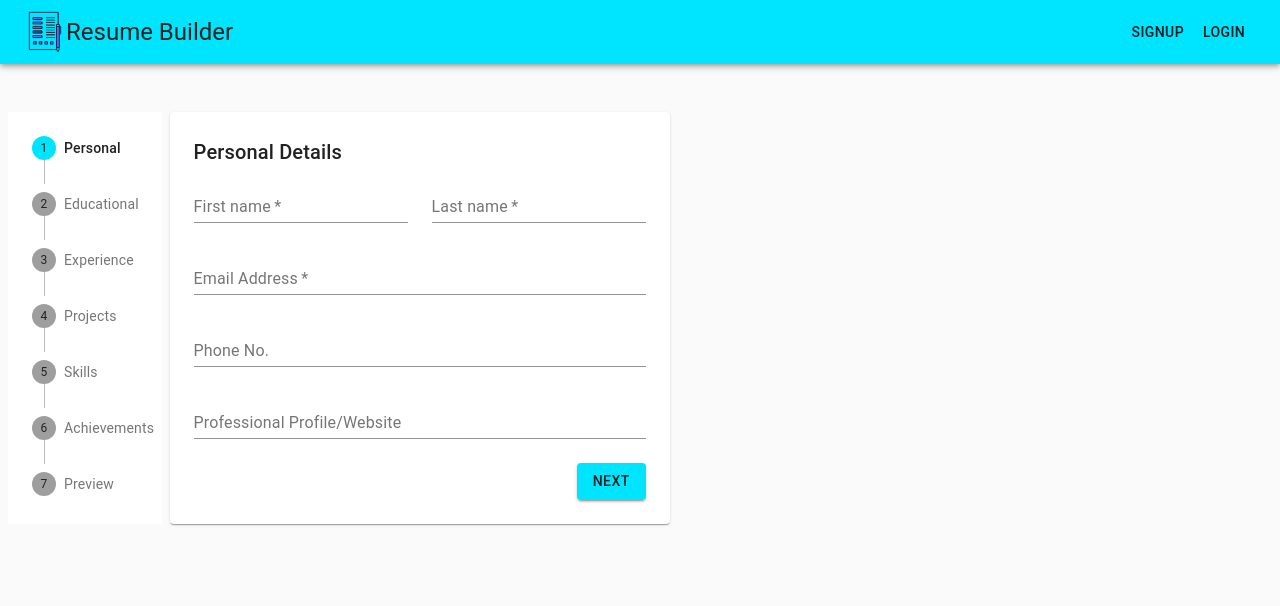
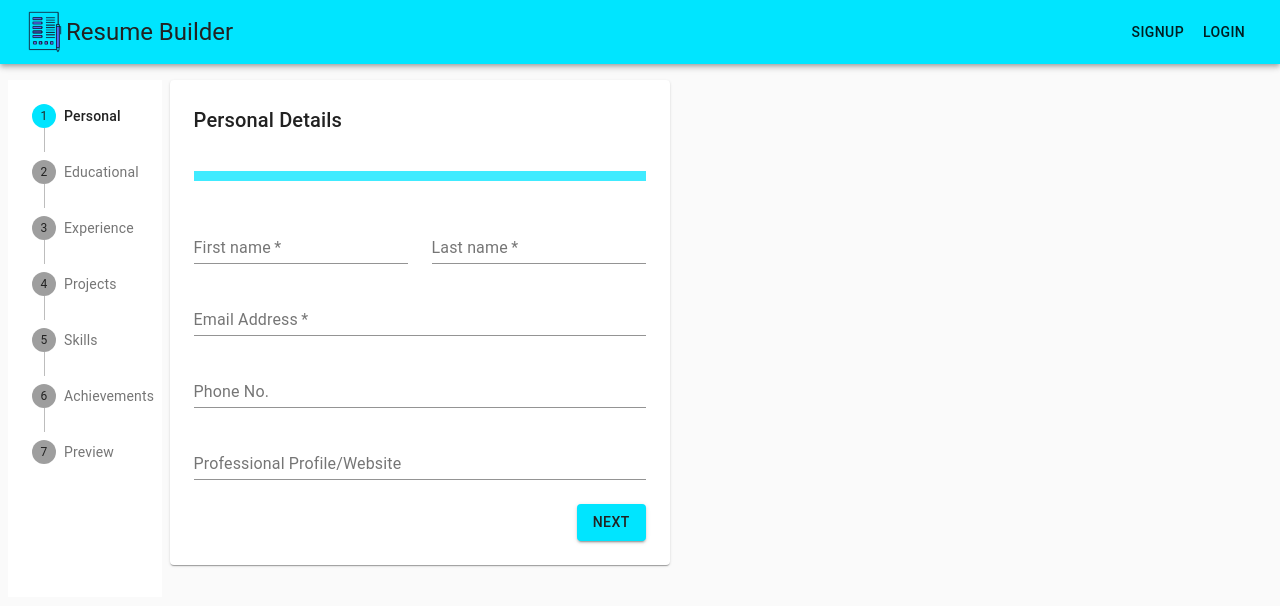
Before and after one commit to harshkr101/resume-builder, a React (Create React App) app in the folder client/: page /dashboard in a window 1280 px wide. Shown: the top 606 px of the page. Built offline with nearby package versions, Linux system fonts and the light colour scheme; the HTML template or start-up script is replaced by a standard one.

Commit message:
Update - Save Form Data in resume object

```diff
--- a/client/src/components/Dashboard.js
+++ b/client/src/components/Dashboard.js
@@ -15,6 +15,7 @@ import Project from './forms/Project';
 import Skill from './forms/Skill';
 import Achievement from './forms/Achievement';
 import Review from './Review';
+import resume from '../resume';
 
 const useStyles = makeStyles((theme) => ({
     appBar: {
@@ -32,17 +33,17 @@ const useStyles = makeStyles((theme) => ({
         display: 'flex',
     },
     paper: {
-        marginTop: theme.spacing(3),
+        marginTop: theme.spacing(0),
         marginBottom: theme.spacing(3),
         padding: theme.spacing(2),
         [theme.breakpoints.up(600 + theme.spacing(3) * 2)]: {
-            marginTop: theme.spacing(6),
+            marginTop: theme.spacing(2),
             marginBottom: theme.spacing(6),
             padding: theme.spacing(3),
         },
     },
     stepper: {
-        margin: theme.spacing(6, 1),
+        margin: theme.spacing(2, 1),
         width: '12%',
         display: 'inline-block'
     },
@@ -61,19 +62,19 @@ const steps = ['Personal', 'Educational', 'Experience', 'Projects', 'Skills', 'A
 function getStepContent(step) {
     switch (step) {
         case 0:
-            return <Personal />;
+            return <Personal resume={resume} />;
         case 1:
-            return <Education />;
+            return <Education resume={resume} />;
         case 2:
-            return <Experience />;
+            return <Experience resume={resume} />;
         case 3:
-            return <Project />;
+            return <Project resume={resume} />;
         case 4:
-            return <Skill />;
+            return <Skill resume={resume} />;
         case 5:
-            return <Achievement />;
+            return <Achievement resume={resume} />;
         case 6:
-            return <Review />;
+            return <Review resume={resume} />;
         default:
             throw new Error('Unknown step');
     }
@@ -85,6 +86,7 @@ export default function Dashboard() {
 
     const handleNext = () => {
         setActiveStep(activeStep + 1);
+        console.log(resume);
     };
 
     const handleBack = () => {
--- a/client/src/common/FormInput.js
+++ b/client/src/components/common/FormInput.js
@@ -17,12 +17,11 @@ export default function FormSection(props) {
             <Grid container spacing={3}>
                 {
                     Object.entries(props.input).map((name, idx) => {
-
                         return (
                             <Grid item xs={12}>
                                 <TextField
-                                    id={name}
-                                    name={name}
+                                    id={name[0]}
+                                    name={name[0]}
                                     label={_.startCase(name[0])}
                                     value={props.section[props.id].name}
                                     onChange={handleSchoolChange}
--- a/client/src/common/FormSection.js
+++ b/client/src/components/common/FormSection.js
@@ -24,12 +24,11 @@ export default function FormSection(props) {
 
     const blankSection = props.input;
 
-    const [section, setSection] = useState([
-        { ...blankSection },
-    ]);
+    const [section, setSection] = useState(props.resume[props.section]);
 
     const addSection = () => {
         setSection([...section, { ...blankSection }]);
+        props.resume[props.section] = section;
     };
 
     const classes = useStyles();
--- a/client/src/components/forms/Achievement.js
+++ b/client/src/components/forms/Achievement.js
@@ -1,8 +1,8 @@
 import React from 'react';
 import Typography from '@material-ui/core/Typography';
-import FormSection from '../../common/FormSection';
+import FormSection from '../common/FormSection';
 
-export default function Achievement() {
+export default function Achievement({ resume }) {
 
     const achievement = {
         title: '',
@@ -16,7 +16,7 @@ export default function Achievement() {
             <Typography variant="h6" gutterBottom>
                 Achievement Details
             </Typography>
-            <FormSection input={achievement} name="Achievement" />
+            <FormSection input={achievement} name="Achievement" section="achivements" resume={resume} />
         </React.Fragment>
     );
 }
--- a/client/src/components/forms/Education.js
+++ b/client/src/components/forms/Education.js
@@ -1,8 +1,8 @@
 import React from 'react';
 import Typography from '@material-ui/core/Typography';
-import FormSection from '../../common/FormSection';
+import FormSection from '../common/FormSection';
 
-export default function Education() {
+export default function Education({ resume }) {
 
     const school = {
         university: "",
@@ -17,7 +17,7 @@ export default function Education() {
             <Typography variant="h6" gutterBottom>
                 Educational Details
             </Typography>
-            <FormSection input={school} name="School" />
+            <FormSection input={school} name="School" section="education" resume={resume} />
         </React.Fragment>
     );
 }
--- a/client/src/components/forms/Experience.js
+++ b/client/src/components/forms/Experience.js
@@ -1,8 +1,8 @@
 import React from 'react';
 import Typography from '@material-ui/core/Typography';
-import FormSection from '../../common/FormSection';
+import FormSection from '../common/FormSection';
 
-export default function Experience() {
+export default function Experience({ resume }) {
 
     const workEx = {
         title: "",
@@ -17,7 +17,7 @@ export default function Experience() {
             <Typography variant="h6" gutterBottom>
                 Experience Details
             </Typography>
-            <FormSection input={workEx} name="Experience" />
+            <FormSection input={workEx} name="Experience" section="experience" resume={resume} />
         </React.Fragment>
     );
 }
--- a/client/src/components/forms/Personal.js
+++ b/client/src/components/forms/Personal.js
@@ -1,14 +1,45 @@
-import React from 'react';
+import React, { useState } from 'react';
+import { makeStyles } from '@material-ui/core/styles';
 import Grid from '@material-ui/core/Grid';
 import Typography from '@material-ui/core/Typography';
 import TextField from '@material-ui/core/TextField';
 
-export default function PersonalForm() {
+const useStyles = makeStyles((theme) => ({
+    line: {
+        height: '10px',
+        marginLeft: '0',
+        marginRight: '0',
+        marginTop: '35px',
+        marginBottom: '35px',
+        border: 'none',
+        backgroundColor: theme.palette.primary.main,
+        opacity: '0.75',
+        width: '100%'
+    }
+}));
+
+export default function PersonalForm({ resume }) {
+
+    const classes = useStyles();
+
+    const [personal, setPersonal] = useState(resume.personal);
+
+    const handleChange = (e) => {
+        const { name, value } = e.target;
+        setPersonal(prevState => ({
+            ...prevState,
+            [name]: value
+        }));
+        resume.personal = personal;
+        console.log(resume);
+    }
+
     return (
         <React.Fragment>
             <Typography variant="h6" gutterBottom>
                 Personal Details
             </Typography>
+            <hr className={classes.line}></hr>
             <Grid container spacing={3}>
                 <Grid item xs={12} sm={6}>
                     <TextField
@@ -16,6 +47,8 @@ export default function PersonalForm() {
                         id="firstName"
                         name="firstName"
                         label="First name"
+                        value={personal.firstName}
+                        onChange={handleChange}
                         fullWidth
                         autoComplete="given-name"
                     />
@@ -26,6 +59,8 @@ export default function PersonalForm() {
                         id="lastName"
                         name="lastName"
                         label="Last name"
+                        value={personal.lastName}
+                        onChange={handleChange}
                         fullWidth
                         autoComplete="family-name"
                     />
@@ -36,6 +71,8 @@ export default function PersonalForm() {
                         id="email"
                         name="email"
                         label="Email Address"
+                        value={personal.email}
+                        onChange={handleChange}
                         fullWidth
                         autoComplete="email"
                     />
@@ -45,6 +82,8 @@ export default function PersonalForm() {
                         id="phone"
                         name="phone"
                         label="Phone No."
+                        value={personal.phone}
+                        onChange={handleChange}
                         fullWidth
                         autoComplete="tel"
                     />
@@ -54,6 +93,8 @@ export default function PersonalForm() {
                         id="website"
                         name="website"
                         label="Professional Profile/Website"
+                        value={personal.website}
+                        onChange={handleChange}
                         fullWidth
                     />
                 </Grid>
--- a/client/src/components/forms/Project.js
+++ b/client/src/components/forms/Project.js
@@ -1,8 +1,8 @@
 import React from 'react';
 import Typography from '@material-ui/core/Typography';
-import FormSection from '../../common/FormSection';
+import FormSection from '../common/FormSection';
 
-export default function Project() {
+export default function Project({ resume }) {
 
     const project = {
         projectName: '',
@@ -16,7 +16,7 @@ export default function Project() {
             <Typography variant="h6" gutterBottom>
                 Project Details
             </Typography>
-            <FormSection input={project} name="Project" />
+            <FormSection input={project} name="Project" section="projects" resume={resume} />
         </React.Fragment>
     );
 }
--- a/client/src/components/forms/Skill.js
+++ b/client/src/components/forms/Skill.js
@@ -1,8 +1,8 @@
 import React from 'react';
 import Typography from '@material-ui/core/Typography';
-import FormSection from '../../common/FormSection';
+import FormSection from '../common/FormSection';
 
-export default function Skill() {
+export default function Skill({ resume }) {
 
     const skill = {
         skillName: '',
@@ -14,7 +14,7 @@ export default function Skill() {
             <Typography variant="h6" gutterBottom>
                 Skills
             </Typography>
-            <FormSection input={skill} name="Skill" />
+            <FormSection input={skill} name="Skill" section="skills" resume={resume} />
         </React.Fragment>
     );
 }
--- /dev/null
+++ b/client/src/resume.js
@@ -0,0 +1,54 @@
+const resume = {
+
+    title: "",
+    template: "",
+    personal: {
+        firstName: "",
+        lastName: "",
+        email: "",
+        phone: "",
+        website: ""
+    },
+    education: [
+        {
+            university: "",
+            degree: "",
+            startDate: "",
+            endDate: "",
+            gpa: ""
+        }
+    ],
+    experience: [
+        {
+            title: "",
+            organisation: "",
+            startDate: "",
+            endDate: "",
+            description: ""
+        }
+
+    ],
+    skills: [
+        {
+            skillName: '',
+            keywords: ''
+        }
+    ],
+    projects: [
+        {
+            projectName: '',
+            keywords: '',
+            projectDescription: '',
+            projectLink: ''
+        }
+    ],
+    achivements: [
+        {
+            title: '',
+            date: '',
+            organisation: '',
+            description: ''
+        }
+    ],
+}
+export default resume;
```
